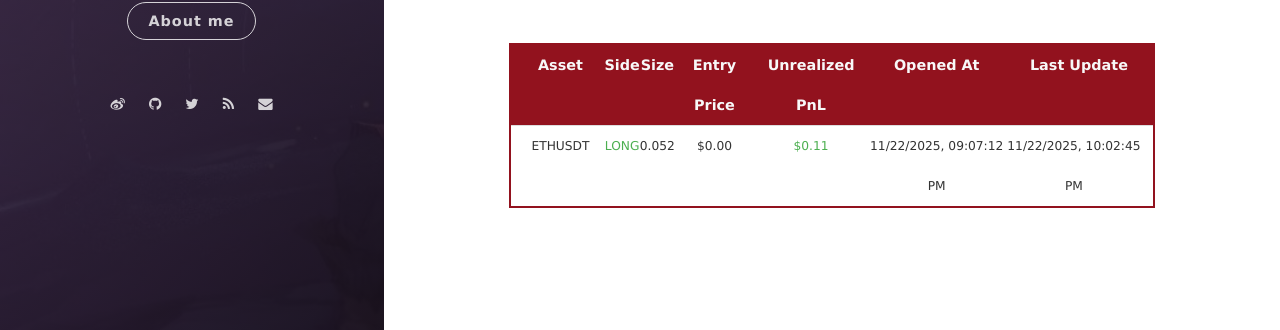
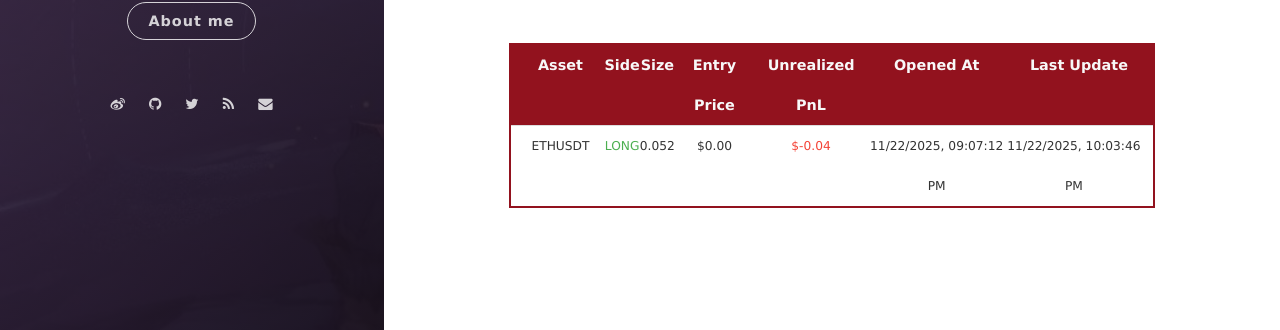
Before and after one commit to leeyegy/leeyegy.github.io, a Jekyll site: the page built from live-trading.html, in a window 1280 px wide. Shown: the part 556-886 px from the top of the page. Built offline with Jekyll 4.4.1, drawn with Linux system fonts in a browser that asks for light colours; nearby versions of some CDN libraries.

Commit message:
AccountMonitor: refresh positions 2025-11-23T06:03:46+08:00

```diff
--- a/assets/data/binance/positions.json
+++ b/assets/data/binance/positions.json
@@ -4,8 +4,8 @@
     "side": "LONG",
     "size": 0.052,
     "entryPrice": 0.0,
-    "unrealizedPnl": 0.11336,
+    "unrealizedPnl": -0.04485781,
     "openedAt": "2025-11-23T05:07:12+08:00",
-    "reportedAt": "2025-11-23T06:02:45+08:00"
+    "reportedAt": "2025-11-23T06:03:46+08:00"
   }
 ]
```
